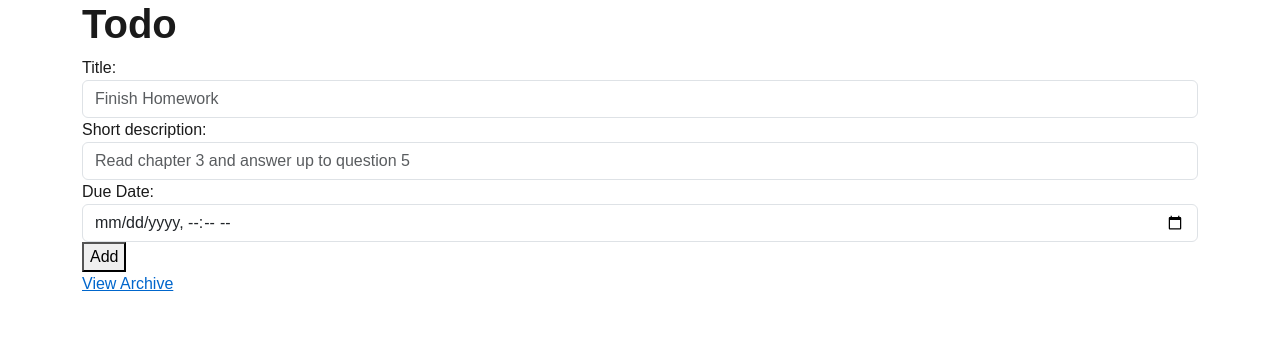
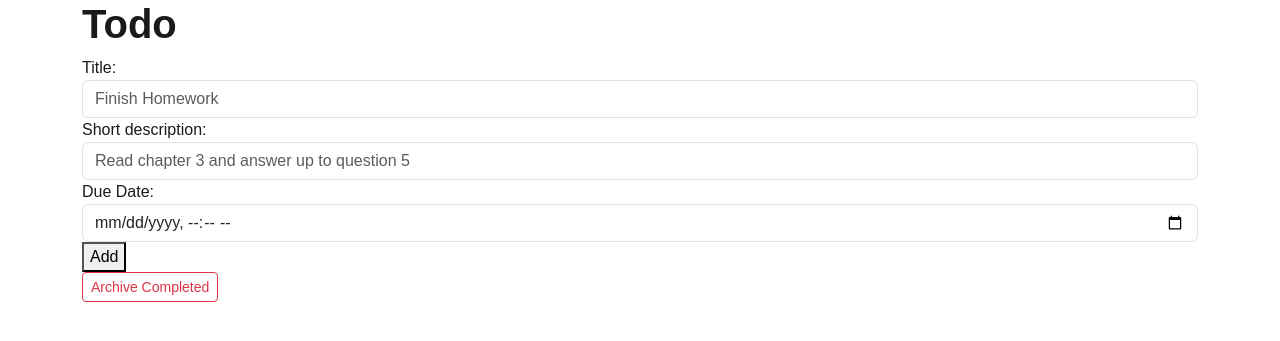
Before and after one commit to CommanderBeanYT/TodoList, a Flask app: page / in a window 1280 px wide. Shown: the top 341 px of the page. Run offline with Flask 3, Linux system fonts and the light colour scheme; data that the repository does not hold is empty.

Commit message:
Updated website icon

```diff
--- a/templates/archive.html
+++ b/templates/archive.html
@@ -4,7 +4,7 @@
     <script src="{{ url_for('static', filename='/archive.js') }}"></script>
     <meta charset="UTF-8">
     <title>Archived Tasks</title>
-    <!--<link rel="icon" type="image/x-icon" href="{{ url_for('static', filename='favicon.ico') }}">-->
+    <!--<link rel="icon" type="image/x-icon" href="{{ url_for('static', filename='icon.png') }}">-->
     <link href="https://cdn.jsdelivr.net/npm/bootstrap@5.3.0/dist/css/bootstrap.min.css" rel="stylesheet">
     <link rel="stylesheet" href="../static/style.css">
 </head>
@@ -28,10 +28,6 @@
                                 </div>
                             </div>
                             <button id={{ task.id }} class="btn btn-sm restore">Restore</button>
-                            <!--<div class="d-flex">
-                                <p><i>3 days</i></p>
-                                <button id={{ task.id }} class="btn btn-outline-danger btn-sm remove">-</button>
-                            </div>-->
                         </div>
                     {% endfor %}
                 {% endif %}
--- a/templates/index.html
+++ b/templates/index.html
@@ -4,7 +4,7 @@
     <script src="{{ url_for('static', filename='/script.js') }}"></script>
     <meta charset="UTF-8">
     <title>Todo list</title>
-    <link rel="icon" type="image/x-icon" href="{{ url_for('static', filename='favicon.ico') }}">
+    <link rel="icon" type="image/x-icon" href="{{ url_for('static', filename='icon.png') }}">
     <link href="https://cdn.jsdelivr.net/npm/bootstrap@5.3.0/dist/css/bootstrap.min.css" rel="stylesheet">
     <link rel="stylesheet" href="../static/style.css">
 </head>
@@ -31,7 +31,8 @@
                     <h2>Nothing here.</h2>
                     <h3>Either everything is done or something is very wrong</h3>
                 {% else %}
-                    <!--<button id="archive-all" class="btn btn-outline-danger btn-sm remove">Archive Completed</button># TODO : Add this!-->
+                    <button id="archive-all" class="btn btn-outline-danger btn-sm remove">Archive Completed</button>
+                    <!--Normal Version-->
                     {% for task in list %}
                         <div class="list-group-item d-flex justify-content-between align-items-center">
                             <div class="d-flex align-items-center">
@@ -43,14 +44,51 @@
                                 </div>
                             </div>
                             <button id={{ task.id }} class="btn btn-outline-danger btn-sm remove">Archive</button>
-                            <!--<div class="d-flex">
-                                <p><i>3 days</i></p>
-                                <button id={{ task.id }} class="btn btn-outline-danger btn-sm remove">-</button>
-                            </div>-->
                         </div>
                     {% endfor %}
+                    <!--Version with deviders:-->
+                    <!--<details open class="mb-3">
+                    <summary class="h4 cursor-pointer">
+                        Not Completed <span class="badge">{{ list | rejectattr('completed') | list | length }}</span>
+                    </summary>
+                    {% for task in list %}
+                        {% if task.completed == false %}
+                        <div class="list-group-item d-flex justify-content-between align-items-center">
+                            <div class="d-flex align-items-center">
+                                <input id={{ task.id }} class="checkbox" type="checkbox" {% if task.completed %}checked{% endif %}>
+                                <div>
+                                    <h2>{{ task.title }}</h2>
+                                    <p><i>{{ task.description }}</i></p>
+                                    {% if task.due_date != None %}<p><strong><span class="countdown" data-due="{{ task.due_date }}">Calculating...</span></strong></p>{% endif %}
+                                </div>
+                            </div>
+                            <button id={{ task.id }} class="btn btn-outline-danger btn-sm remove">Archive</button>
+                        </div>
+                        {% endif %}
+                    {% endfor %}
+                    </details>
+                    <details class="mb-3">
+                    <summary class="h4 cursor-pointer">
+                        Completed <span class="badge">{{ list | selectattr('completed') | list | length }}</span>
+                    </summary>
+                    {% for task in list %}
+                        {% if task.completed == true %}
+                            <div class="list-group-item d-flex justify-content-between align-items-center">
+                                <div class="d-flex align-items-center">
+                                    <input id={{ task.id }} class="checkbox" type="checkbox" {% if task.completed %}checked{% endif %}>
+                                    <div>
+                                        <h2>{{ task.title }}</h2>
+                                        <p><i>{{ task.description }}</i></p>
+                                        {% if task.due_date != None %}<p><strong><span class="countdown" data-due="{{ task.due_date }}">Calculating...</span></strong></p>{% endif %}
+
+                                    </div>
+                                </div>
+                                <button id={{ task.id }} class="btn btn-outline-danger btn-sm remove">Archive</button>
+                            </div>
+                        {% endif %}
+                    {% endfor %}
+                    </details>-->
                 {% endif %}
-                <a href={{ url_for('archive') }}>View Archive</a>
             </div>
         </div>
     </div>
```
Also changed, not shown: static/favicon.ico (deleted), static/icon.png (added).
